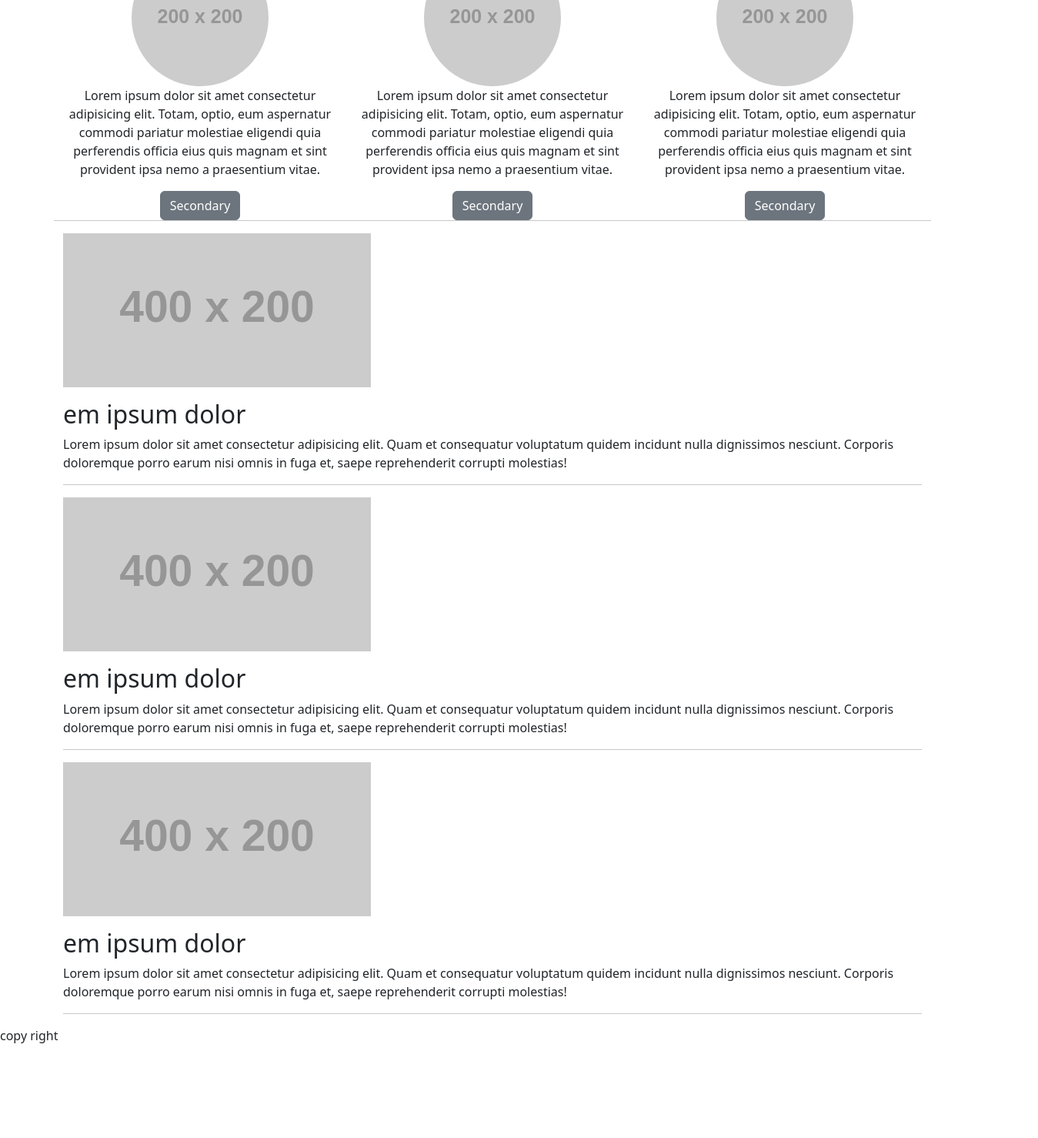
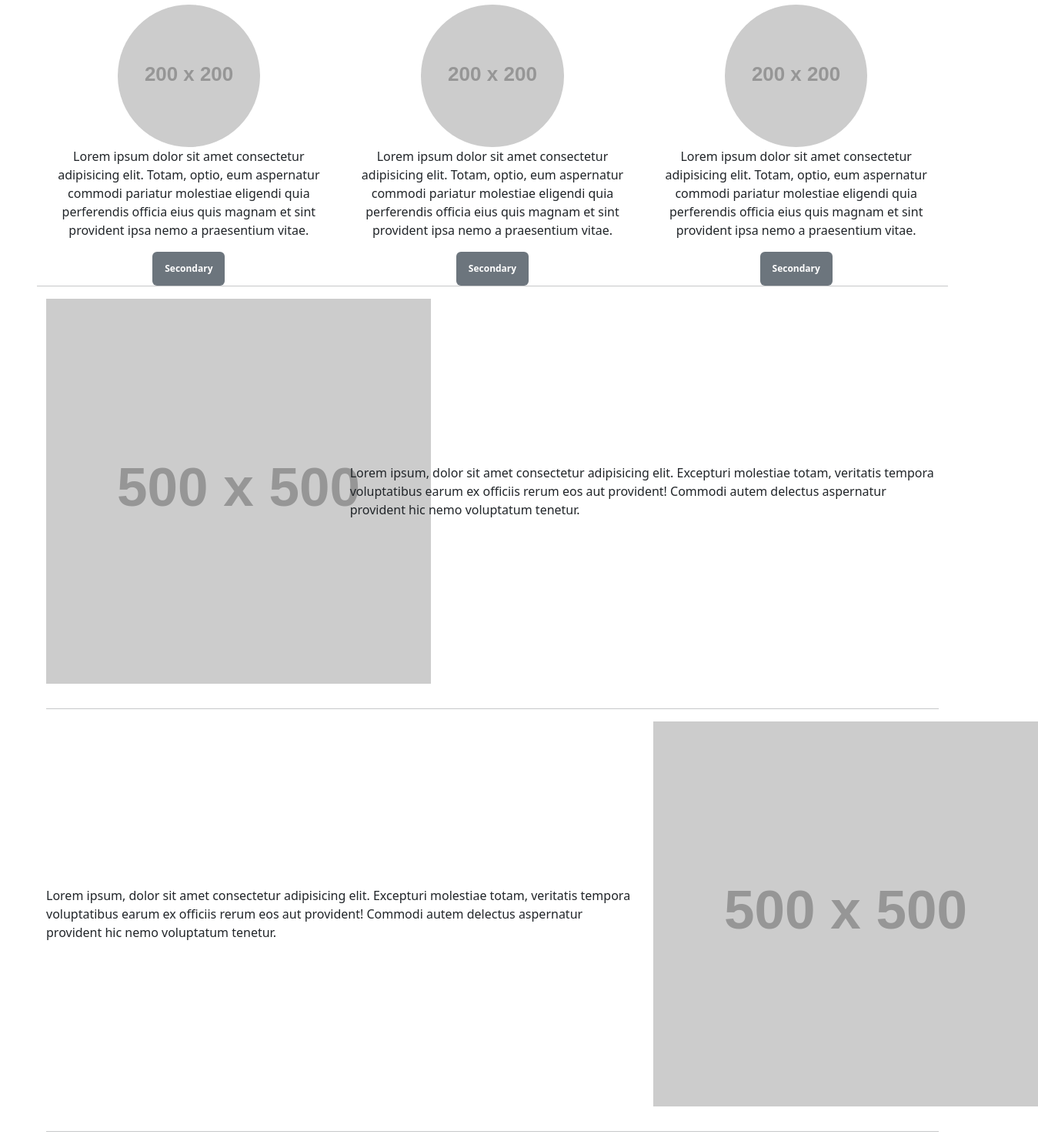
Before and after one commit to nedaamani/bsproject, a website: page index.html in a window 1280 px wide. Shown: the part 762-2240 px from the top of the page at 77% size, 1349 px wide, since content can reach past the window. Before the commit the page ends 2119 px from the top, so only its background shows below. Drawn offline with nearby package versions, Linux system fonts and the light colour scheme; placeholder pictures from the web are drawn by us.

Commit message:
new edition

```diff
--- a/index.html
+++ b/index.html
@@ -97,23 +97,21 @@
     </div>
   </header>
 
-  <main class="container">
-    <section class="row" >
-      <section class="col-md text-center">
+  <main class="container-fluid">
+    <section class="row my-4 p-5" >
+      <section class="col-md text-center ">
         <img class="w-50 mx-auto text-center rounded-circle " src="https://placehold.co/200x200/png" alt="">
         <p>Lorem ipsum dolor sit amet consectetur adipisicing elit. Totam, optio, eum aspernatur commodi pariatur
           molestiae eligendi quia perferendis officia eius quis magnam et sint provident ipsa nemo a praesentium vitae.
         </p>
-        <a href=""></a>
-
-        <button type="button" class="btn btn-secondary">Secondary</button>
+       <a href="" class="badge text-bg-secondary p-3 list-unstyled text-decoration-none">Secondary</a>
       </section>
       <section class="col-md text-center">
         <img class="w-50 mx-autotext-center rounded-circle"src="https://placehold.co/200x200/png" alt="">
         <p>Lorem ipsum dolor sit amet consectetur adipisicing elit. Totam, optio, eum aspernatur commodi pariatur
           molestiae eligendi quia perferendis officia eius quis magnam et sint provident ipsa nemo a praesentium vitae.
         </p>
-        <button   type="button" class="btn btn-secondary ">Secondary</button>
+        <a href="" class="badge text-bg-secondary p-3 list-unstyled text-decoration-none">Secondary</a>
 
       </section>
 
@@ -122,45 +120,23 @@
         <p>Lorem ipsum dolor sit amet consectetur adipisicing elit. Totam, optio, eum aspernatur commodi pariatur
           molestiae eligendi quia perferendis officia eius quis magnam et sint provident ipsa nemo a praesentium vitae.
         </p>
-        <button type="button" class="btn btn-secondary">Secondary</button>
-      </section><hr>
-<section  >
-  <section  >
-    <figure>
-      <img src="https://placehold.co/400x200/png" alt=""></figure>
-    <article >
-      <h2>em ipsum dolor </h2>
-      <p>Lorem ipsum dolor sit amet consectetur adipisicing elit. Quam et consequatur voluptatum quidem incidunt
-        nulla dignissimos nesciunt. Corporis doloremque porro earum nisi omnis in fuga et, saepe reprehenderit
-        corrupti molestias!</p>
-    </article>
-
-  </section><hr>
-  <section >
-    <figure>
-      <img src="https://placehold.co/400x200/png" alt=""></figure>
-    <article >
-      <h2>em ipsum dolor </h2>
-      <p>Lorem ipsum dolor sit amet consectetur adipisicing elit. Quam et consequatur voluptatum quidem incidunt
-        nulla dignissimos nesciunt. Corporis doloremque porro earum nisi omnis in fuga et, saepe reprehenderit
-        corrupti molestias!</p>
-
-    </article>
-
-  </section><hr>
-
-  <section >
-    <figure >
-      <img src="https://placehold.co/400x200/png" alt=""></figure>
-    <article >
-      <h2>em ipsum dolor </h2>
-      <p>Lorem ipsum dolor sit amet consectetur adipisicing elit. Quam et consequatur voluptatum quidem incidunt
-        nulla dignissimos nesciunt. Corporis doloremque porro earum nisi omnis in fuga et, saepe reprehenderit
-        corrupti molestias!</p>
-
-    </article>
-
-  </section><hr>
+       <a href="" class="badge text-bg-secondary p-3 list-unstyled text-decoration-none">Secondary</a>
+      </section>
+      <hr>
+<section>
+            <section class="row align-items-center">
+                <figure class="col-md-4"><img src="https://placehold.co/500" alt=""></figure>
+                <article class="col-md-8"><p>Lorem ipsum, dolor sit amet consectetur adipisicing elit. Excepturi molestiae totam, veritatis tempora voluptatibus earum ex officiis rerum eos aut provident! Commodi autem delectus aspernatur provident hic nemo voluptatum tenetur.</p></article>
+            </section><hr>
+            <section class="row align-items-center flex-row-reverse">
+                <figure class="col-md-4 or" ><img src="https://placehold.co/500" alt=""></figure>
+                <article class="col-md-8"><p>Lorem ipsum, dolor sit amet consectetur adipisicing elit. Excepturi molestiae totam, veritatis tempora voluptatibus earum ex officiis rerum eos aut provident! Commodi autem delectus aspernatur provident hic nemo voluptatum tenetur.</p></article>
+            </section><hr>
+            <section class="row align-items-center">
+                <figure class="col-md-4"><img src="https://placehold.co/500" alt=""></figure>
+                <article class="col-md-8"><p>Lorem ipsum, dolor sit amet consectetur adipisicing elit. Excepturi molestiae totam, veritatis tempora voluptatibus earum ex officiis rerum eos aut provident! Commodi autem delectus aspernatur provident hic nemo voluptatum tenetur.</p></article>
+            </section>
+        </section><hr>
 </section>
   </main>
 
```
